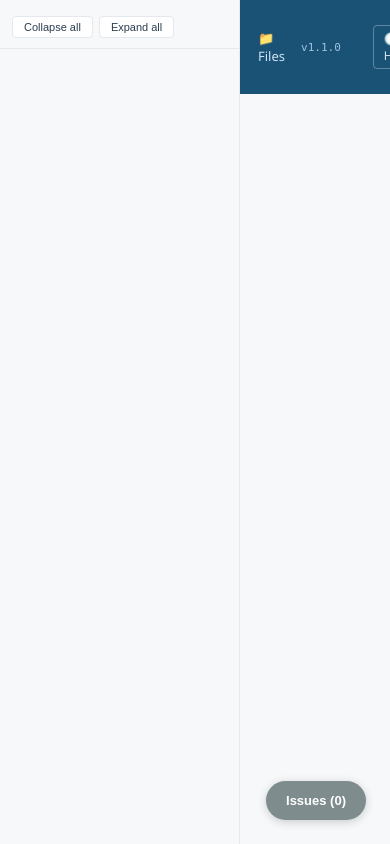
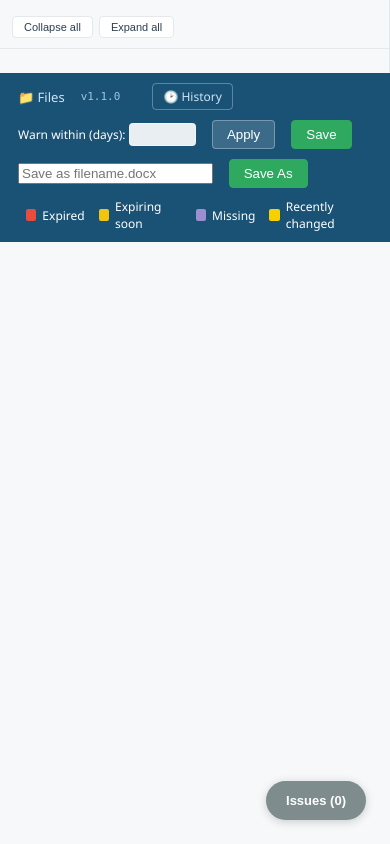
Before and after one commit to JayLight28/Project7_Q88, a Flask app: template templates/document.html in a window 390 px wide; the page is wider, and only the part inside the window is pictured. Run offline with Flask 3, Linux system fonts and the light colour scheme; the template is opened without the code that fills it, so the values that code supplies are empty; parts of the project's set-up code (start-up, migrations or seed data) failed here and were passed over.

Commit message:
Add responsive breakpoint so sidebar/toolbar/panes stack instead of truncating on narrow windows

```diff
--- a/static/style.css
+++ b/static/style.css
@@ -84,8 +84,9 @@ tr[data-section].section-hidden { display: none; }
   color: white;
   padding: 10px 18px;
   display: flex;
+  flex-wrap: wrap;
   align-items: center;
-  gap: 16px;
+  gap: 10px 16px;
   z-index: 10;
 }
 
@@ -331,13 +332,14 @@ body.home { background: var(--bg-chrome); margin: 0; }
 
 .home-shell {
   display: flex;
+  flex-wrap: wrap;
   gap: 24px;
   align-items: flex-start;
   max-width: 1600px;
   width: 94%;
   margin: 24px auto;
 }
-.doc-pane { flex: 1 1 56%; min-width: 0; }
+.doc-pane { flex: 1 1 56%; min-width: 320px; }
 .settings-pane { flex: 1 1 44%; min-width: 340px; display: flex; flex-direction: column; gap: 14px; }
 .pane-title { font-size: 15px; color: var(--navy); margin: 4px 0 10px 2px; }
 
@@ -476,3 +478,17 @@ body.home { background: var(--bg-chrome); margin: 0; }
   background: var(--danger); color: white; border: none; padding: 6px 14px;
   border-radius: 4px; cursor: pointer; margin-left: auto;
 }
+
+/* ---- narrow viewport: stack instead of truncate ---- */
+@media (max-width: 860px) {
+  .app-shell { flex-direction: column; }
+  .sidebar {
+    width: 100%;
+    flex: 0 0 auto;
+    height: auto;
+    max-height: 220px;
+    position: static;
+  }
+  .home-shell { width: auto; margin: 16px; }
+  .doc-pane, .settings-pane { flex: 1 1 100%; min-width: 0; }
+}
```
